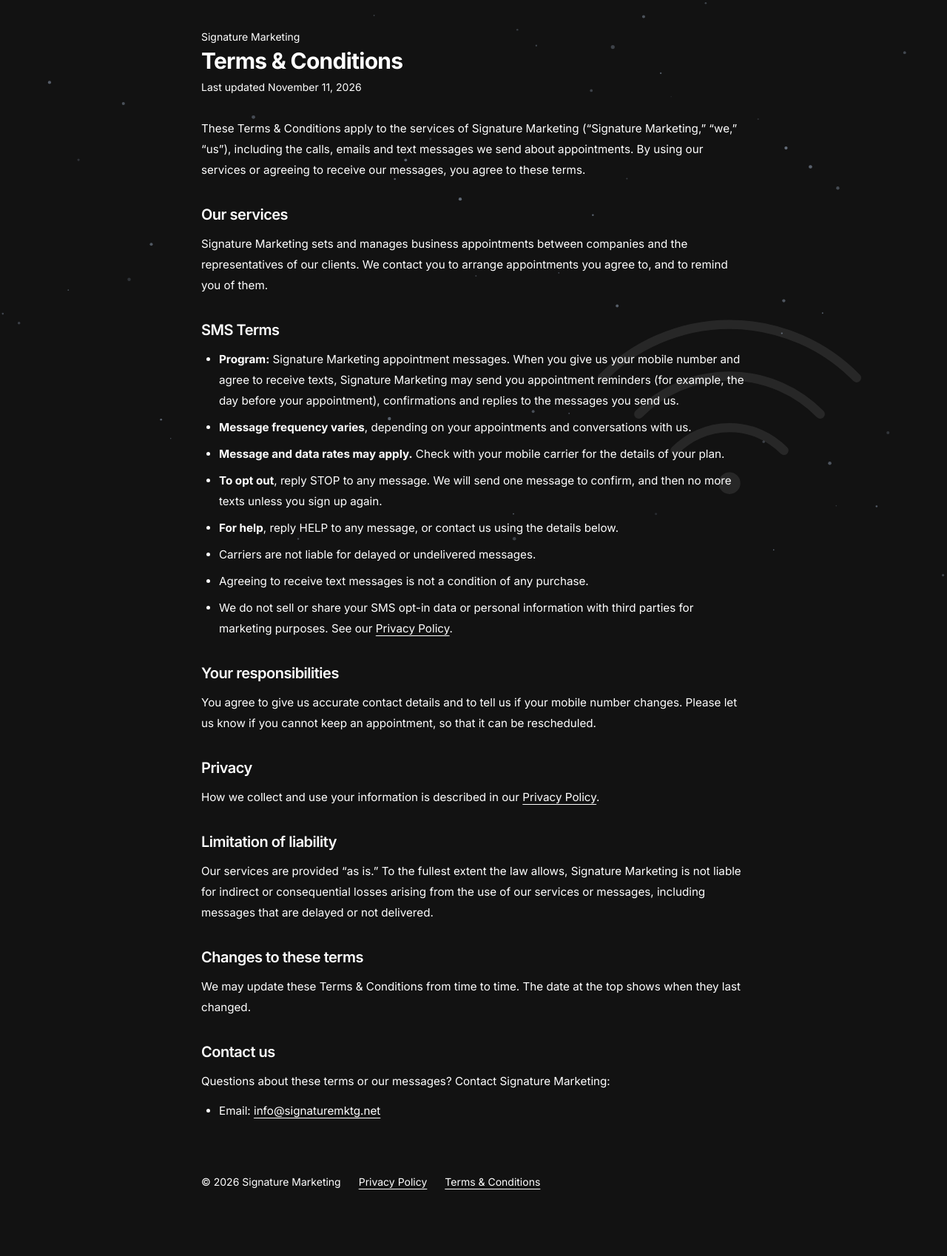
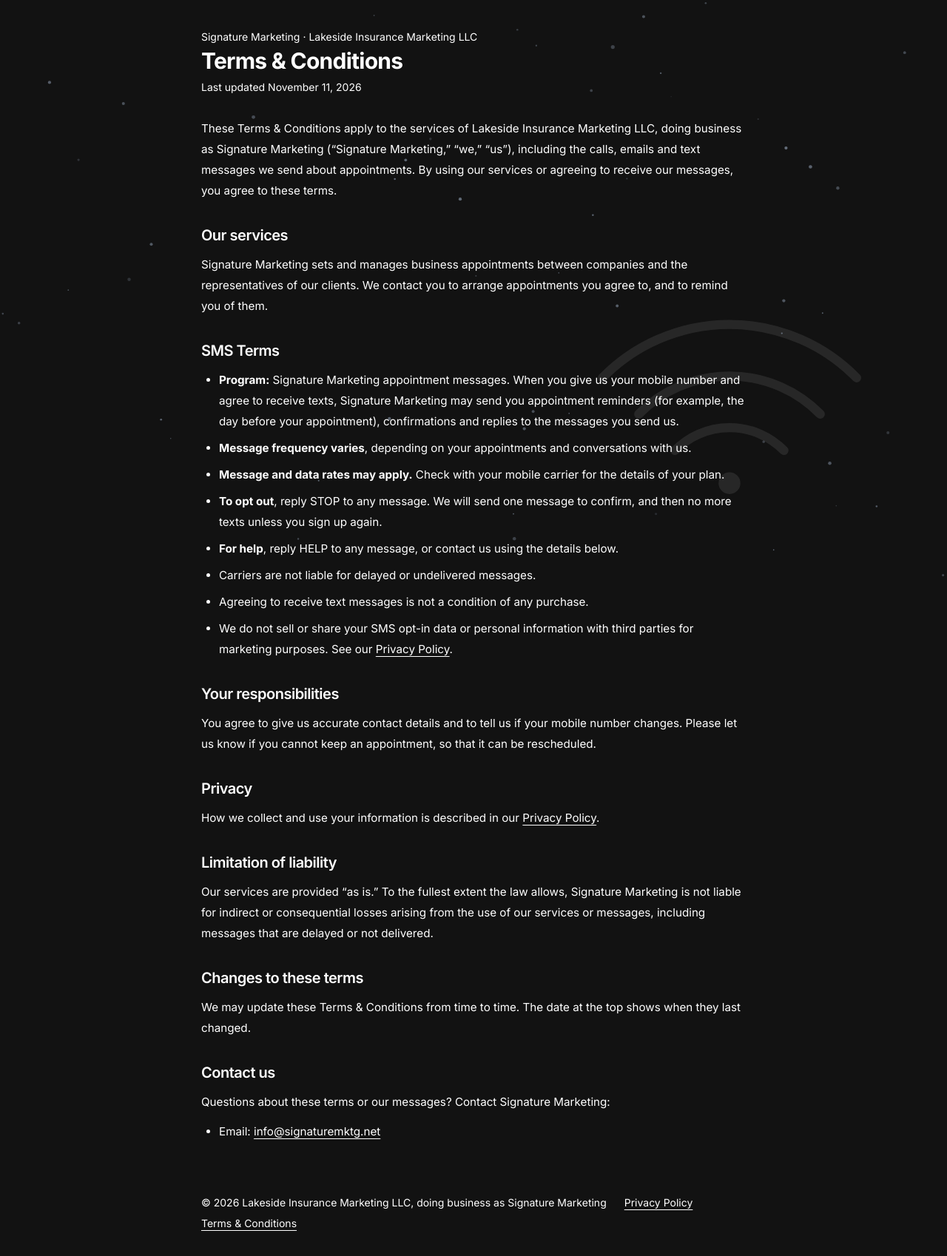
Before and after one commit to Darcy0309/Beacon, a Next.js app: page /terms in a window 1280 px wide. Shown: the top 1698 px of the page at 74% size. Before the commit the page ends 1648 px from the top, so only its background shows below. Built offline with nearby package versions, Linux system fonts and the light colour scheme; no server answers.

Commit message:
Privacy Policy and Terms: name the registered texting brand, Lakeside Insurance Marketing LLC, doing business as Signature Marketing (the A2P campaign's name check)

```diff
--- a/src/app/(legal)/privacy/page.js
+++ b/src/app/(legal)/privacy/page.js
@@ -15,7 +15,7 @@ export default async function PrivacyPolicyPage() {
   return (
     <LegalPage title="Privacy Policy" org={org} updated="November 11, 2026">
       <p>
-        This Privacy Policy explains how {n} (&ldquo;{n},&rdquo; &ldquo;we,&rdquo; &ldquo;us&rdquo;) collects, uses and protects
+        This Privacy Policy explains how {org.legalName ? <>{org.legalName}, doing business as {n}</> : n} (&ldquo;{n},&rdquo; &ldquo;we,&rdquo; &ldquo;us&rdquo;) collects, uses and protects
         information about the businesses and people we contact, including when we send text messages (SMS) about appointments.
       </p>
 
--- a/src/app/(legal)/terms/page.js
+++ b/src/app/(legal)/terms/page.js
@@ -16,7 +16,7 @@ export default async function TermsPage() {
   return (
     <LegalPage title="Terms & Conditions" org={org} updated="November 11, 2026">
       <p>
-        These Terms &amp; Conditions apply to the services of {n} (&ldquo;{n},&rdquo; &ldquo;we,&rdquo; &ldquo;us&rdquo;), including the
+        These Terms &amp; Conditions apply to the services of {org.legalName ? <>{org.legalName}, doing business as {n}</> : n} (&ldquo;{n},&rdquo; &ldquo;we,&rdquo; &ldquo;us&rdquo;), including the
         calls, emails and text messages we send about appointments. By using our services or agreeing to receive our messages, you agree
         to these terms.
       </p>
--- a/src/features/legal/legal-page.jsx
+++ b/src/features/legal/legal-page.jsx
@@ -5,12 +5,12 @@ export function LegalPage({ title, org, updated, children }) {
   return (
     <div className="min-h-svh bg-background text-foreground">
       <main className="mx-auto w-full max-w-3xl px-4 py-10 sm:px-6">
-        <div className="text-sm text-muted-foreground">{org.name}</div>
+        <div className="text-sm text-muted-foreground" data-legal-org>{org.name}{org.legalName ? <> &middot; {org.legalName}</> : null}</div>
         <h1 className="mt-1 text-3xl font-bold tracking-tight" data-legal-title>{title}</h1>
         <p className="mt-2 text-sm text-muted-foreground">Last updated {updated}</p>
         <div className="mt-8 space-y-8 text-[0.95rem] leading-7">{children}</div>
         <footer className="mt-12 flex flex-wrap gap-x-6 gap-y-2 border-t pt-6 text-sm text-muted-foreground">
-          <span>© {new Date().getFullYear()} {org.name}</span>
+          <span>© {new Date().getFullYear()} {org.legalName ? `${org.legalName}, doing business as ${org.name}` : org.name}</span>
           <Link href="/privacy" className="underline underline-offset-4">Privacy Policy</Link>
           <Link href="/terms" className="underline underline-offset-4">Terms &amp; Conditions</Link>
         </footer>
--- a/src/features/legal/organization.js
+++ b/src/features/legal/organization.js
@@ -8,7 +8,8 @@
 import "server-only";
 import { createAdminClient } from "@/lib/supabase/admin";
 
-export const LEGAL_DEFAULTS = { name: "Signature Marketing", email: "info@signaturemktg.net", phone: null };
+// The company the texting brand is registered to (Twilio's A2P brand, Nov 2026), doing business as `name`.
+export const LEGAL_DEFAULTS = { name: "Signature Marketing", legalName: "Lakeside Insurance Marketing LLC", email: "info@signaturemktg.net", phone: null };
 
 export async function legalOrganization() {
   const admin = createAdminClient();
@@ -18,6 +19,7 @@ export async function legalOrganization() {
   const text = (x) => (typeof x === "string" && x.trim() ? x.trim() : null);
   return {
     name: text(v.name) ?? LEGAL_DEFAULTS.name,
+    legalName: text(v.legal_name) ?? LEGAL_DEFAULTS.legalName,
     email: text(v.email) ?? LEGAL_DEFAULTS.email,
     phone: text(v.phone) ?? LEGAL_DEFAULTS.phone,
   };
```
Also changed, not shown: 1 other file (tests, documents, lock files or other folders).
